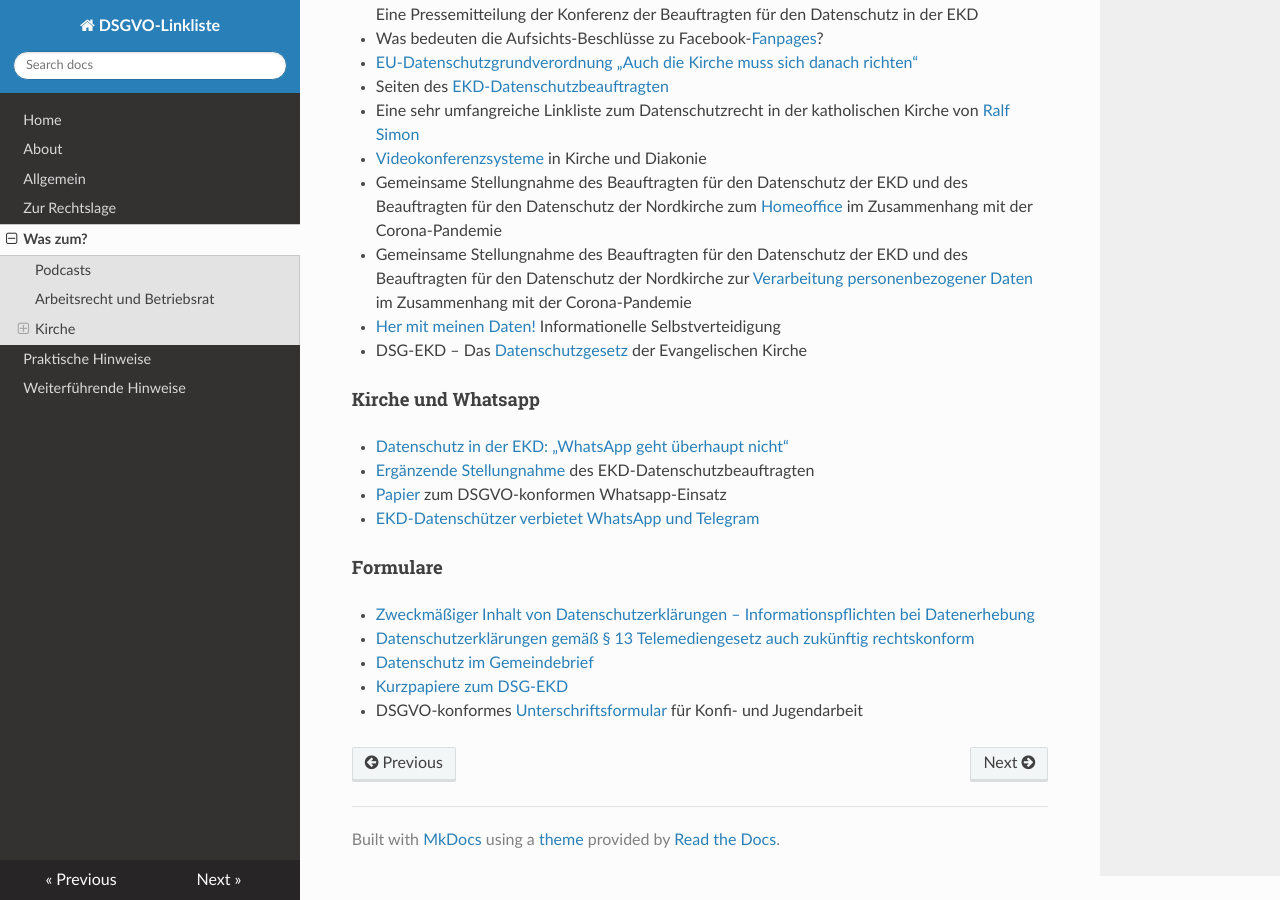
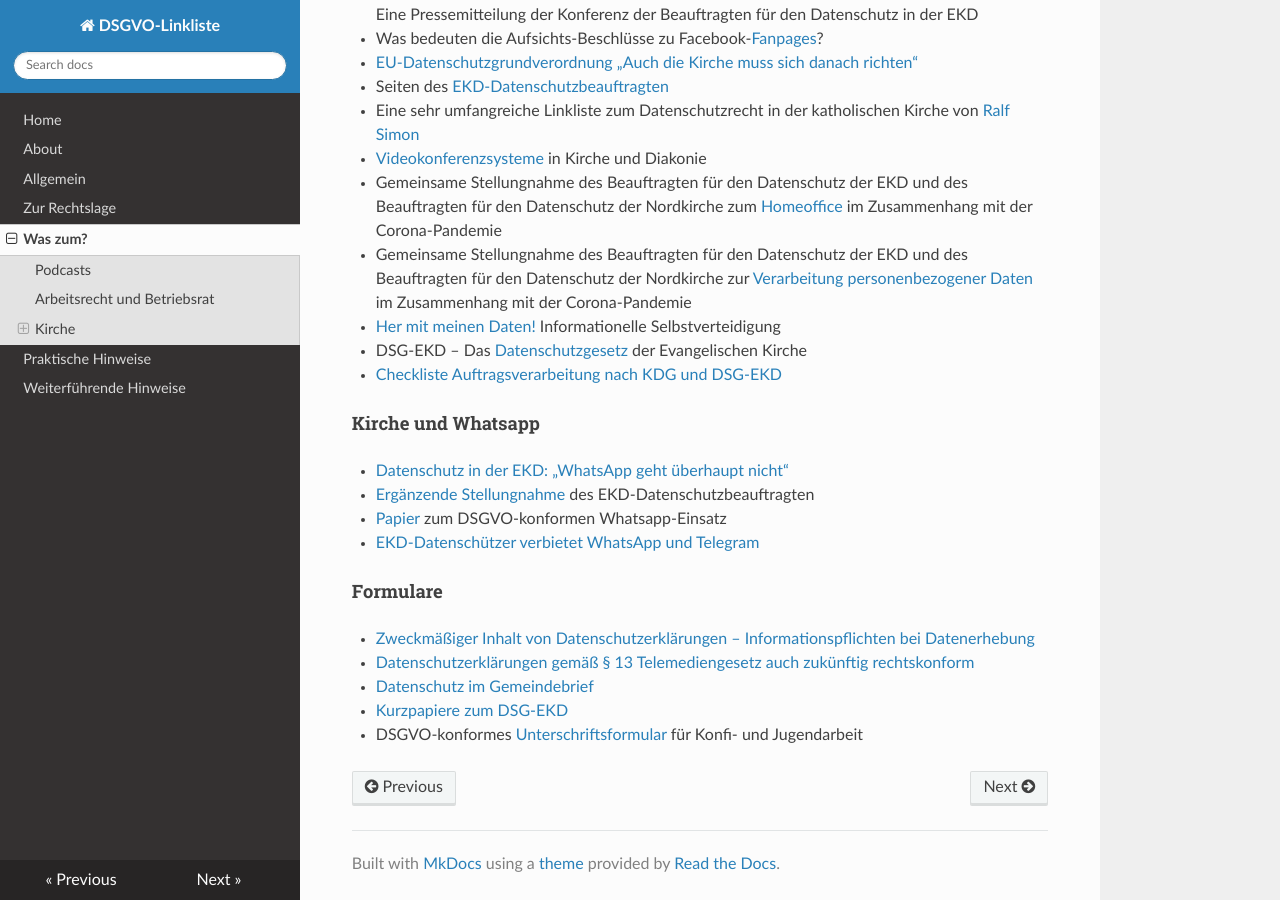
Before and after one commit to jrselzer/DSGVO-Linkliste, an MkDocs documentation site: the page built from docs/Was_zum.md, in a window 1280 px wide and 900 px high, scrolled down 1154 px. Built offline with MkDocs 1.6.1, drawn with Linux system fonts in a browser that asks for light colours; nearby versions of some CDN libraries.

Commit message:
Update Was_zum.md

```diff
--- a/docs/Was_zum.md
+++ b/docs/Was_zum.md
@@ -38,6 +38,7 @@ Was zum?
 * Gemeinsame Stellungnahme des Beauftragten für den Datenschutz der EKD und des Beauftragten für den Datenschutz der Nordkirche zur [Verarbeitung personenbezogener Daten](https://datenschutz.ekd.de/wp-content/uploads/2020/03/Stellungnahme_pbD_Corona.pdf) im Zusammenhang mit der Corona-Pandemie
 * [Her mit meinen Daten!](https://artikel91.eu/2021/03/30/her-mit-meinen-daten-informationelle-selbstverteidigung/) Informationelle Selbstverteidigung
 * DSG-EKD – Das [Datenschutzgesetz](https://www.dr-datenschutz.de/dsg-ekd-das-datenschutzgesetz-der-evangelischen-kirche/) der Evangelischen Kirche
+* [Checkliste Auftragsverarbeitung nach KDG und DSG-EKD](https://artikel91.eu/2022/07/25/checkliste-auftragsverarbeitung-nach-kdg-und-dsg-ekd/)
 #### Kirche und Whatsapp
 * [Datenschutz in der EKD: „WhatsApp geht überhaupt nicht“](https://www.evangelisch.de/inhalte/150140/23-05-2018/der-ekd-datenschutzbeauftragte-michael-jacob-ueber-die-dsgvo-und-die-eu-verordnung)
 * [Ergänzende Stellungnahme](https://datenschutz.ekd.de/wp-content/uploads/2018/10/Erg%C3%A4nzende-Stellungnahm-Messgr-Dienste.pdf) des EKD-Datenschutzbeauftragten
```
